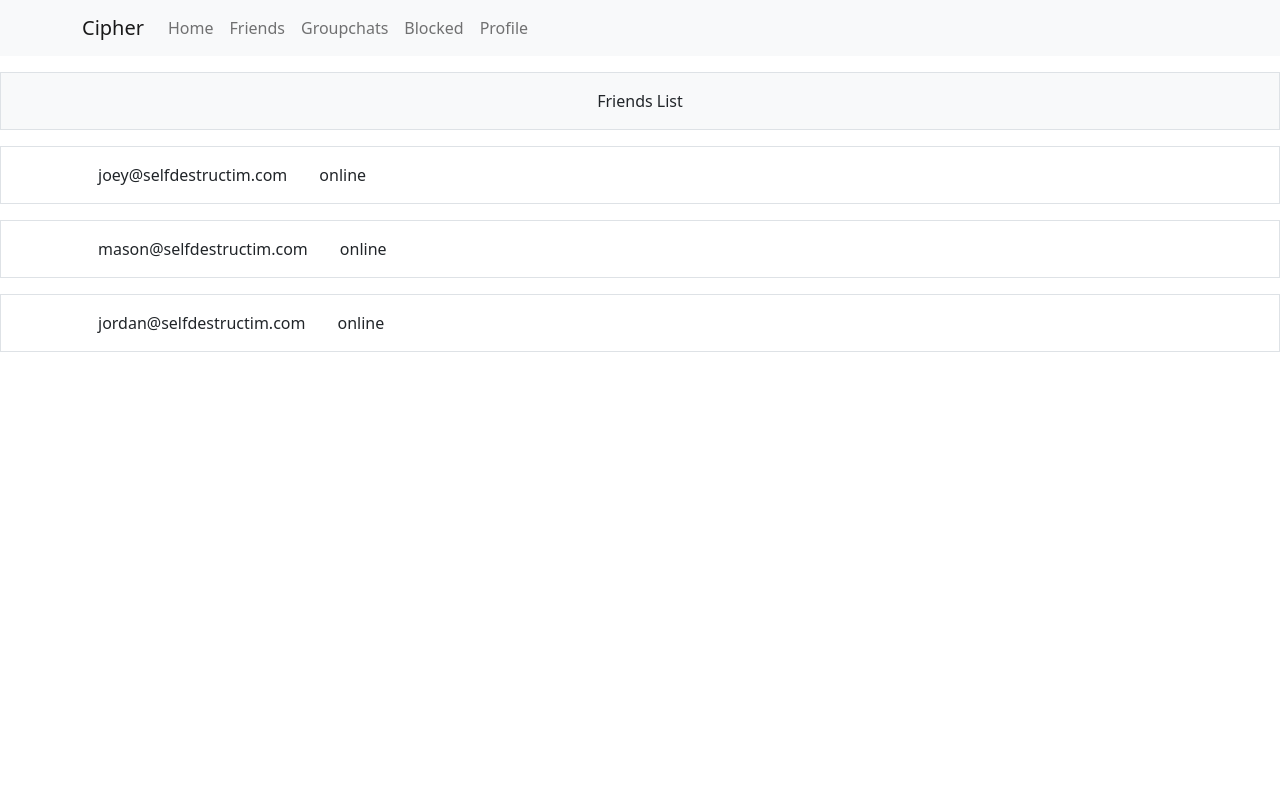
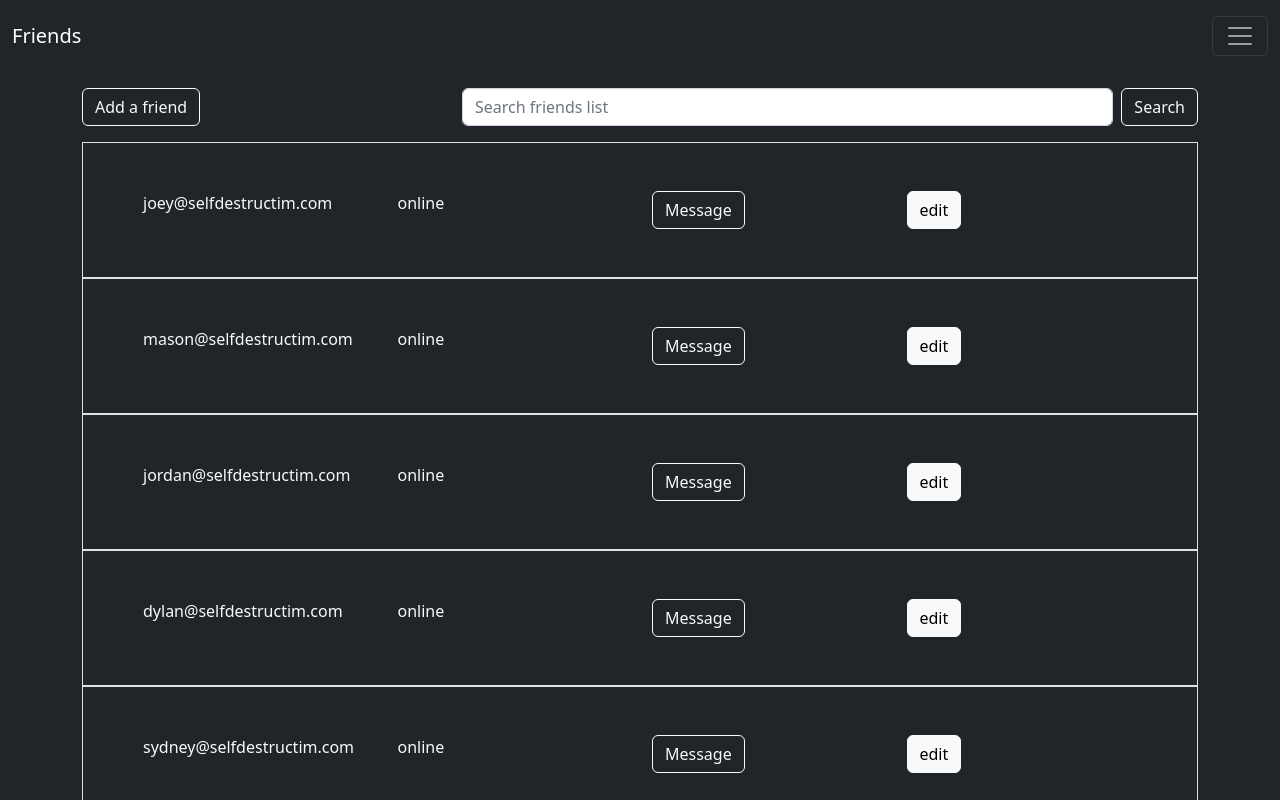
Before and after one commit to masonewolfe/Encrypted-ChatRoom, a React (Create React App) app in the folder web-app/: page /friends in a window 1280 px wide. Shown: the top 800 px of the page. Built offline with nearby package versions, Linux system fonts and the light colour scheme.

Commit message:
redesign of app and friends component

```diff
--- /dev/null
+++ b/web-app/src/components/AddFriend.js
@@ -0,0 +1,13 @@
+import React from 'react'
+import { Form, Button } from 'react-bootstrap'
+
+export default function AddFriend() {
+    return (
+        <>
+            <Form className="d-flex py-3">
+                <Form.Control type="search" placeholder="Enter jid" className="me-2" aria-label="Search" />
+                <Button variant="outline-light">Search</Button>
+            </Form>
+        </>
+    )
+}
--- a/web-app/src/components/Dash.js
+++ b/web-app/src/components/Dash.js
@@ -7,7 +7,7 @@ export default function Dash() {
     return (
         <div className='min-vh-100'>
             <Container className='border'>
-                <div className='border text-center mt-3 py-3 bg-light'>Send a message to johnwick@cipher.com</div>
+                <div className='border text-center mt-3 py-3 bg-dark'>Send a message to johnwick@cipher.com</div>
                 <div style={{height: "700px"}}></div>
                 <div className="input-group mb-3 pt-3">
                     <input type="text" className="form-control" placeholder="Enter text" aria-label="Message" aria-describedby="button-addon2"></input>
--- a/web-app/src/components/NavBar.js
+++ b/web-app/src/components/NavBar.js
@@ -1,28 +1,59 @@
+import Button from 'react-bootstrap/Button';
 import React from 'react'
 import Container from 'react-bootstrap/Container';
 import Nav from 'react-bootstrap/Nav';
 import Navbar from 'react-bootstrap/Navbar';
-import { Link, useNavigate } from 'react-router-dom';
+import NavDropdown from 'react-bootstrap/NavDropdown';
+import Form from 'react-bootstrap/Form';
+import Offcanvas from 'react-bootstrap/Offcanvas';
 
 /*
     Basic Navbar from React Bootstrap component library
 **/
-export default function NavBar() {
+export default function NavBar(props) {
+
+    const expand = false
     return (
-        <Navbar bg="light" expand="lg">
-            <Container>
-                <Navbar.Brand>Cipher</Navbar.Brand>
-                <Navbar.Toggle aria-controls="basic-navbar-nav" />
-                <Navbar.Collapse id="basic-navbar-nav">
-                    <Nav className="me-auto">
+        <>
+            <Navbar key={expand} bg="dark" variant='dark' sticky='top' expand={expand} className='py-3'>
+                <Container fluid>
+                    <Navbar.Brand>{props.brand}</Navbar.Brand>
+                    <Navbar.Toggle aria-controls={`offcanvasNavbar-expand-${expand}`} />
+                    <Navbar.Offcanvas
+                        id={`offcanvasNavbar-expand-${expand}`}
+                        aria-labelledby={`offcanvasNavbarLabel-expand-${expand}`}
+                        placement="end"
+                    >
+                        <Offcanvas.Header closeButton>
+                            <Offcanvas.Title id={`offcanvasNavbarLabel-expand-${expand}`}>
+                                Cipher
+                            </Offcanvas.Title>
+                        </Offcanvas.Header>
+                        <Offcanvas.Body>
+                            <Nav className="justify-content-end flex-grow-1 pe-3">
                                 <Nav.Link href='/home'>Home</Nav.Link>
                                 <Nav.Link href='/friends'>Friends</Nav.Link>
                                 <Nav.Link href='/groups'>Groupchats</Nav.Link>
-                        <Nav.Link href='/blocked'>Blocked</Nav.Link>
-                        <Nav.Link className='ms-10' href="#">Profile</Nav.Link>
+                                <Nav.Link href="/profile">Profile</Nav.Link>
                             </Nav>
-                </Navbar.Collapse>
+                        </Offcanvas.Body>
+                    </Navbar.Offcanvas>
                 </Container>
             </Navbar>
+            {/* // <Navbar sticky="top" bg="dark" variant='dark' expand="sm">
+          //     <Container>
+          //         <Navbar.Brand>{props.brand}</Navbar.Brand>
+          //         <Navbar.Toggle aria-controls="basic-navbar-nav" />
+          //         <Navbar.Collapse id="basic-navbar-nav">
+          //             <Nav className="me-auto">
+          //                 <Nav.Link href='/home'>Home</Nav.Link>
+          //                 <Nav.Link href='/friends'>Friends</Nav.Link>
+          //                 <Nav.Link href='/groups'>Groupchats</Nav.Link>
+          //                 <Nav.Link className='ms-10' href="#">Profile</Nav.Link>
+          //             </Nav>
+          //         </Navbar.Collapse>
+          //     </Container>
+          // </Navbar> */}
+        </>
     );
 }
--- a/web-app/src/components/SendMessage.js
+++ b/web-app/src/components/SendMessage.js
@@ -8,28 +8,42 @@ export default function SendMessage() {
     // const json = await response.json();
     // console.log(response);
 
+    // fetch(
+    //   '44.212.55.214:5281/api/send_message', {
+    //   method: 'POST',
+    //   headers: {
+    //     'Accept': 'application/json',
+    //     'Content-Type': 'application/json'
+    //   },
+    //   body: JSON.stringify({
+
+    //     "type": "headline",
+    //     "from": "joey@cipher.com",
+    //     "to": "mason@cipher.com",
+    //     "subject": "test",
+    //     "body": "Did you get my message?"
+    //   })
+    // }
+    // ).then(response => response.json()).then(response => console.log(JSON.stringify(response)))
     fetch(
       '44.212.55.214:5281/api/send_message', {
       method: 'POST',
-      headers: {
-        'Accept': 'application/json',
-        'Content-Type': 'application/json'
-      },
+      mode: 'cors',
       body: JSON.stringify({
 
         "type": "headline",
         "from": "joey@cipher.com",
-        "to": "johnwick@cipher.com",
+        "to": "mason@cipher.com",
         "subject": "test",
         "body": "Did you get my message?"
       })
     }
-    ).then(response => response.json()).then(response => console.log(JSON.stringify(response)))
+    )
 
   }
   return (
     <>
-      <button className='btn btn-dark' type='button' onClick={() => { send() }}>Send</button>
+      <button className='btn btn-primary' type='button' onClick={() => { send() }}>Send</button>
     </>
   )
 }
--- a/web-app/src/routes/Friends.js
+++ b/web-app/src/routes/Friends.js
@@ -1,6 +1,8 @@
 import React from 'react'
-import { Container } from 'react-bootstrap'
+import { Button, Col, Container, Form, Row } from 'react-bootstrap'
 import NavBar from '../components/NavBar'
+import SendMessage from '../components/SendMessage'
+import AddFriend from '../components/AddFriend'
 
 export default function Friends() {
 
@@ -19,15 +21,43 @@ export default function Friends() {
             id: 2,
             jid: "jordan@selfdestructim.com",
             presence: "online"
+        },
+        {
+            id: 3,
+            jid: "dylan@selfdestructim.com",
+            presence: "online"
+        },
+        {
+            id: 4,
+            jid: "sydney@selfdestructim.com",
+            presence: "online"
+        },
+        {
+            id: 5,
+            jid: "johnwick@selfdestructim.com",
+            presence: "online"
+        },
+        {
+            id: 6,
+            jid: "guy@selfdestructim.com",
+            presence: "online"
         }
     ]
     const friendsList = friends.map((props) => {
         return (
             <>
-                <div className='border my-3 py-3'>
-                    <Container>
-                        <span className='m-3'>{props.jid}</span>
-                        <span className='m-3 '>{props.presence}</span>
+                <div className='border py-5'>
+                    <Container className='text-light'>
+                        <Row className='px-md-3 px-lg-5'>
+                            <Col className='col-xl-3'>{props.jid}</Col>
+                            <Col className='col-6 col-xl-3'>{props.presence}</Col>
+                            <Col className='col-6 col-xl-3'>
+                                <Button variant='outline-light'>Message</Button>
+                            </Col>
+                            <Col className='col-6 col-xl-3'>
+                                <Button variant='light'>edit</Button>
+                            </Col>
+                        </Row>
                     </Container>
                 </div>
             </>
@@ -35,9 +65,24 @@ export default function Friends() {
     })
     return (
         <>
-            <NavBar/>
-            <div className='border text-center mt-3 py-3 bg-light'>Friends List</div>
-            {friendsList}
+            <NavBar brand='Friends' />
+            <div className='bg-dark'>
+                <Container>
+                    {/* <h2 className='text-light pt-3'>Friends</h2> */}
+                    <Row>
+                        <Col className='col-12 col-md-4 py-3'>
+                            <Button variant='outline-light'>Add a friend</Button>
+                        </Col>
+                        <Col className='col-12 col-md-8 py-3'>
+                            <Form className="d-flex">
+                                <Form.Control type="search" placeholder="Search friends list" className="me-2" aria-label="Search" />
+                                <Button variant="outline-light">Search</Button>
+                            </Form>
+                        </Col>
+                    </Row>
+                    <div className='pb-5'>{friendsList}</div>
+                </Container>
+            </div>
         </>
     )
 }
--- a/web-app/src/routes/Home.js
+++ b/web-app/src/routes/Home.js
@@ -1,12 +1,15 @@
 import React from 'react'
 import NavBar from '../components/NavBar.js';
 import Dash from '../components/Dash.js';
+import { Container } from 'react-bootstrap';
 
 export default function Home() {
   return (
     <>
-      <NavBar />
-      <Dash />
+      <NavBar brand='Home'/>
+      <div className='bg-dark'>
+        <Dash />
+      </div>
     </>
   )
 }
```
Also changed, not shown: web-app/src/components/RetrieveMessages.js (added, +26 -0 lines). Lines whose indentation alone changed are shown as unchanged.
